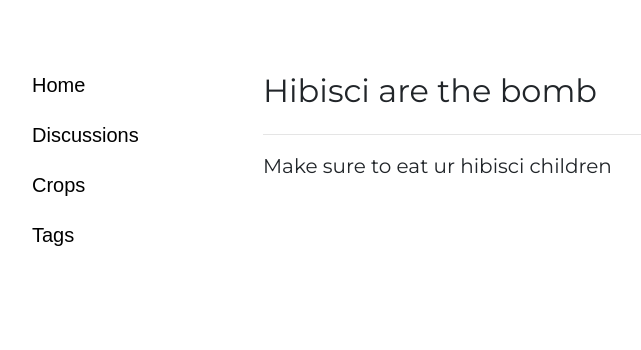
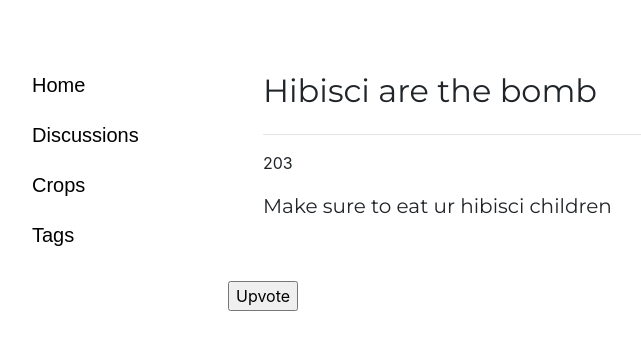
Before and after one commit to AlifDanial/CFFforum, a PHP site: page /specificquestion.php?cthreadID=1000 in a window 1280 px wide; the page is wider, and only the part inside the window is pictured. Shown: the part 150-500 px from the top of that part, without its empty margins (28-669 px from the left). Run offline with PHP 8.4, Linux system fonts and the light colour scheme; a user stored in the database is signed in; data comes from the database, SQL or seed files in the repository.

Commit message:
Implemented Upvote
function to limit users upvote still due.

```diff
--- a/frontend/specificquestion.php
+++ b/frontend/specificquestion.php
@@ -526,7 +526,7 @@ window.onclick = function(event) {
 
     <div class="col-md-8">
         <?php
-        include_once("config.php");
+        include("config.php");
         $threadID = $_GET['cthreadID'];
 
         $sql = "SELECT * FROM thread WHERE ThreadID ='".$threadID."'";
@@ -544,10 +544,9 @@ window.onclick = function(event) {
                           <div class='card-body'>
                 <h2 class='card-title'><font size='6'>".$title."</font></h2>
                                 <hr/>
+                <p>".$votecount."</p>
                 <p class='card-text'>".$description."</p>
                   <br>
-                    <font size='-1'>
-                     </font>
                          </div>";
           }
           echo $threads;
@@ -558,6 +557,56 @@ window.onclick = function(event) {
           echo "<p>There has been an error displaying this page.";
         }
         ?>
-      </div><!--"end col-md-8 div"-->
+ </div><!--"end col-md-8 div"-->
+
+     <form method="post">
+       <input type="submit" name="upvote" id="upvote" value="Upvote"/>
+      </form>
     </div>
+
+    <?php
+
+if(array_key_exists('upvote',$_POST)){
+  upvote();
+}
+function upvote()
+{
+
+$dbServername = "localhost";
+$dbUsername = "root";
+$dbPassword = "secret";
+$dbName = "cffforum";
+
+/* Attempt to connect to MySQL database */
+$conn = mysqli_connect($dbServername, $dbUsername, $dbPassword, $dbName);
+
+// Check connection
+if($conn === false){
+    die("ERROR: Could not connect. " . mysqli_connect_error());
+}
+
+	if(isset($_POST['upvote']))
+	{
+    $threadID = $_GET['cthreadID'];
+
+      $sql1 = "SELECT ThreadVoteCount FROM thread WHERE ThreadID ='".$threadID."'";
+      $result = mysqli_query($conn,$sql1);
+      $vote = $result->fetch_assoc();
+      (int) $voteCount = $vote['ThreadVoteCount'];
+      $voteCount++;
+
+      $sql2 = "UPDATE thread SET ThreadVoteCount = '".$voteCount."' WHERE ThreadID = '".$threadID."'";
+      $result = mysqli_query($conn,$sql2);
+
+
+    }
+
+
+
+}
+
+
+
+
+?>
 </body>
```
